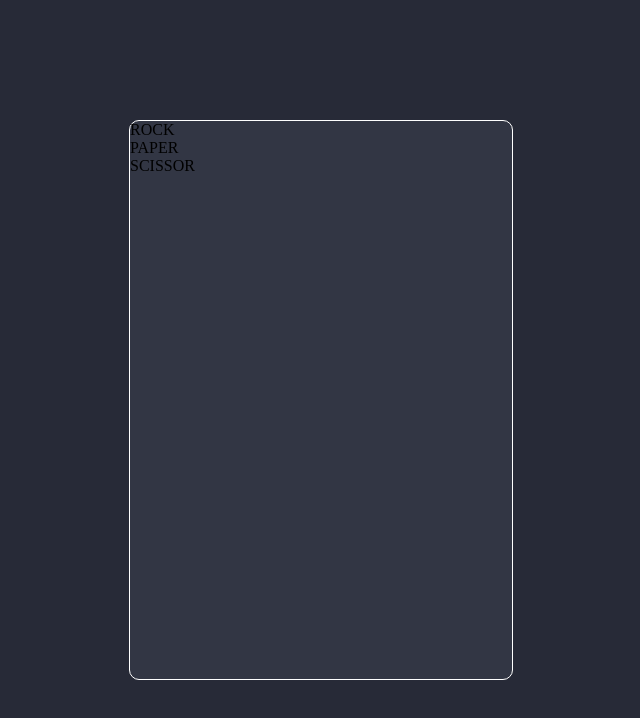
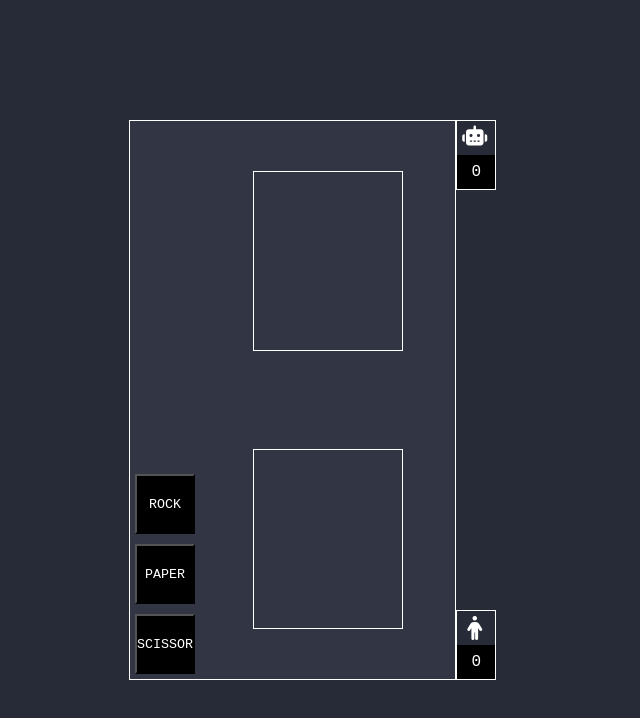
Before and after one commit to Nothingspecial99/rockPaperScissors, a plain HTML site: page index.html in a window 1280 px wide. Shown: the whole page, without its empty margins (319-959 px from the left). Drawn offline with Linux system fonts and the light colour scheme.

Commit message:
style it

```diff
--- a/index.html
+++ b/index.html
@@ -5,6 +5,7 @@
     <meta name="viewport" content="width=device-width, initial-scale=1.0">
     <title>Rock Paper Scissors!</title>
     <link rel="stylesheet" href="style.css">
+    <script src="https://kit.fontawesome.com/67c69d3e22.js" crossorigin="anonymous"></script>
     <script src="script.js" defer></script>
 
 </head>
@@ -13,9 +14,10 @@
         <div class="wrapper">
             <div class="sub-container">
                 <div class="choices">
-                    <div id="rock">ROCK</div>
-                    <div id="paper">PAPER</div>
-                    <div id="scissor">SCISSOR</div>
+                    <button id="rock">ROCK</button>
+
+                    <button id="paper">PAPER</button>
+                    <button id="scissor">SCISSOR</button>
                 </div>
                 <div class="display-area">
                     <div class="computer-display"></div>
@@ -24,12 +26,12 @@
             </div>
             <div class="score-cards">
                 <div class="computer-score-card">
-                    <div class="icon"></div>
-                    <div class="score"></div>
+                    <i class="fa-solid fa-robot"></i>
+                    <div class="score">0</div>
                 </div>
                 <div class="player-score-card">
-                    <div class="icon"></div>
-                    <div class="score"></div>
+                    <i class="fa-solid fa-person"></i>
+                    <div class="score">0</div>
                 </div>
             </div>
         </div>
--- a/style.css
+++ b/style.css
@@ -22,6 +22,95 @@ html, body {
     width: 30%;
     height: 70%;
     background-color: rgba(50,54,68,255);
+    display: flex;
+}
+
+.sub-container{
+    height: 100%;
+    display: flex;
+    width: 90%;
     border: 1px solid white;
-    border-radius: 10px;
+
+
 }
+.choices {
+    display: flex;
+    height: 100%;
+    flex-direction: column;
+    justify-content: end;
+}
+
+.choices button {
+    width: 60px;
+    height: 60px;
+    color: white;
+    font-family: monospace;
+    background-color: black;
+    padding: 10px auto;
+    margin: 5px;
+    display: flex;
+    align-items: center;
+    justify-content: center;
+
+
+}
+.display-area {
+    display: flex;
+    flex-direction: column;
+    align-items: center;
+    justify-content: space-between;
+    margin: 50px 0;
+    flex: 1;
+}
+.display-area div {
+    width: 150px;
+    height: 180px;
+    border: 1px solid white;
+}
+
+.score-cards {
+    width: 60px;
+    height: 100%;
+    margin-left: auto;
+    display: flex;
+    flex-direction: column;
+    justify-content: space-between;
+    background-color: rgba(39,42,55,255);
+}
+
+.computer-score-card, .player-score-card{
+    width: 40px;
+    height: 70px;
+    display: flex;
+    flex-direction: column;
+    border: 1px solid white;
+}
+
+.fa-solid {
+
+    background-color:rgba(39,42,55,255);
+    height: 35px;
+    width: 35px;
+    font-size: 20px;
+    color: white;
+    text-align: center;
+    padding: 5px 0;
+
+
+}
+
+.fa-person{
+    font-size: 24px;
+}
+
+.score {
+    height: 35px;
+    color: white;
+    background-color: black;
+    display: flex;
+    justify-content: center;
+    align-items: center;
+    font-family: monospace;
+    font-size: 16px;
+
+}
```
